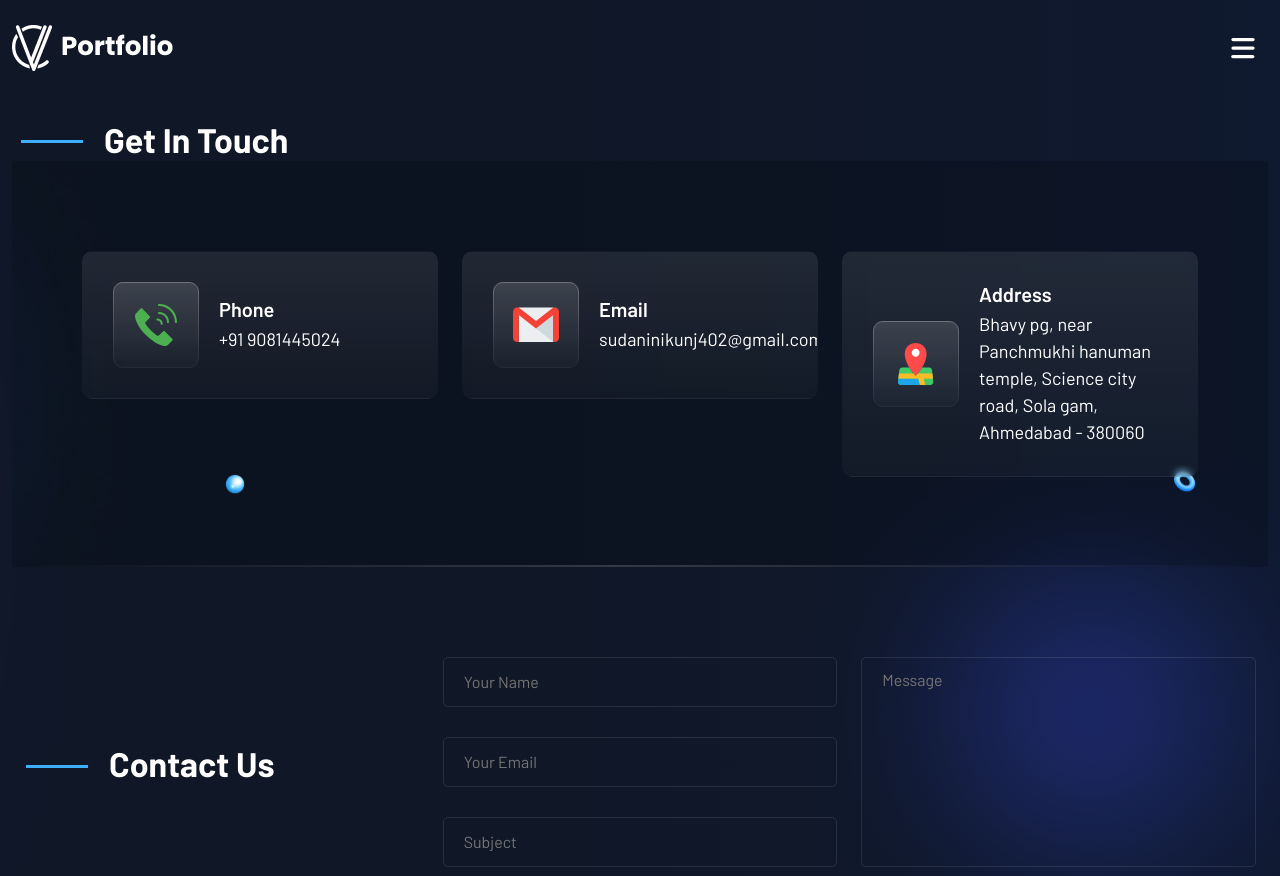
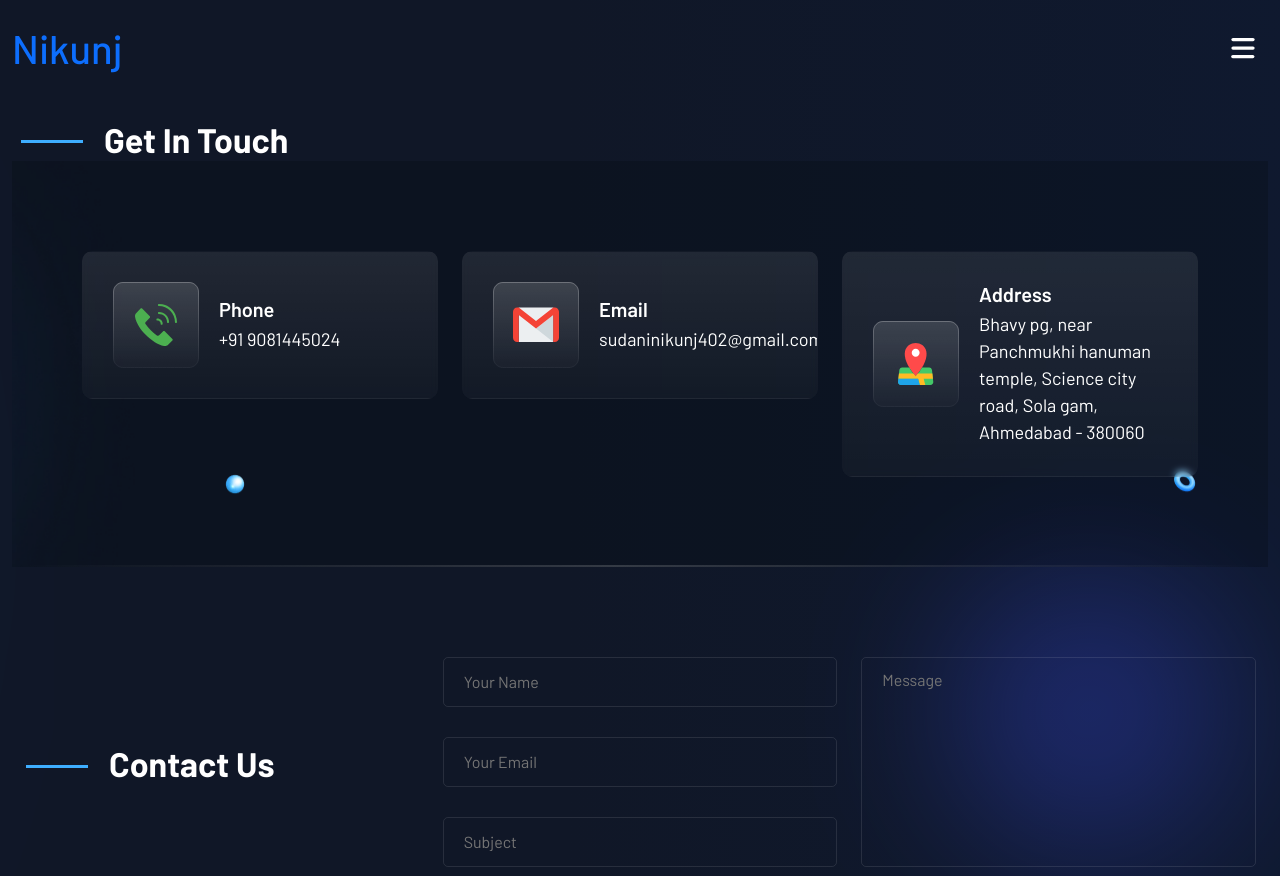
Before and after one commit to NikunjPatel07/NikunjPortfolio, a plain HTML site: page contact.html in a window 1280 px wide. Shown: the top 876 px of the page. Drawn offline with nearby package versions, Linux system fonts and the light colour scheme.

Commit message:
Update contact.html

```diff
--- a/contact.html
+++ b/contact.html
@@ -40,7 +40,7 @@
               <div class="cv_navbar">
                 <div class="cv_logo">
                   <a href="index.html">
-                    <img src="assets/images/logo.png" class="img-fluid">
+                   <h1>Nikunj</h1>
                   </a>
                 </div>
                 <a href="javascript:void(0);" class="cv_toggle_btn">
```
